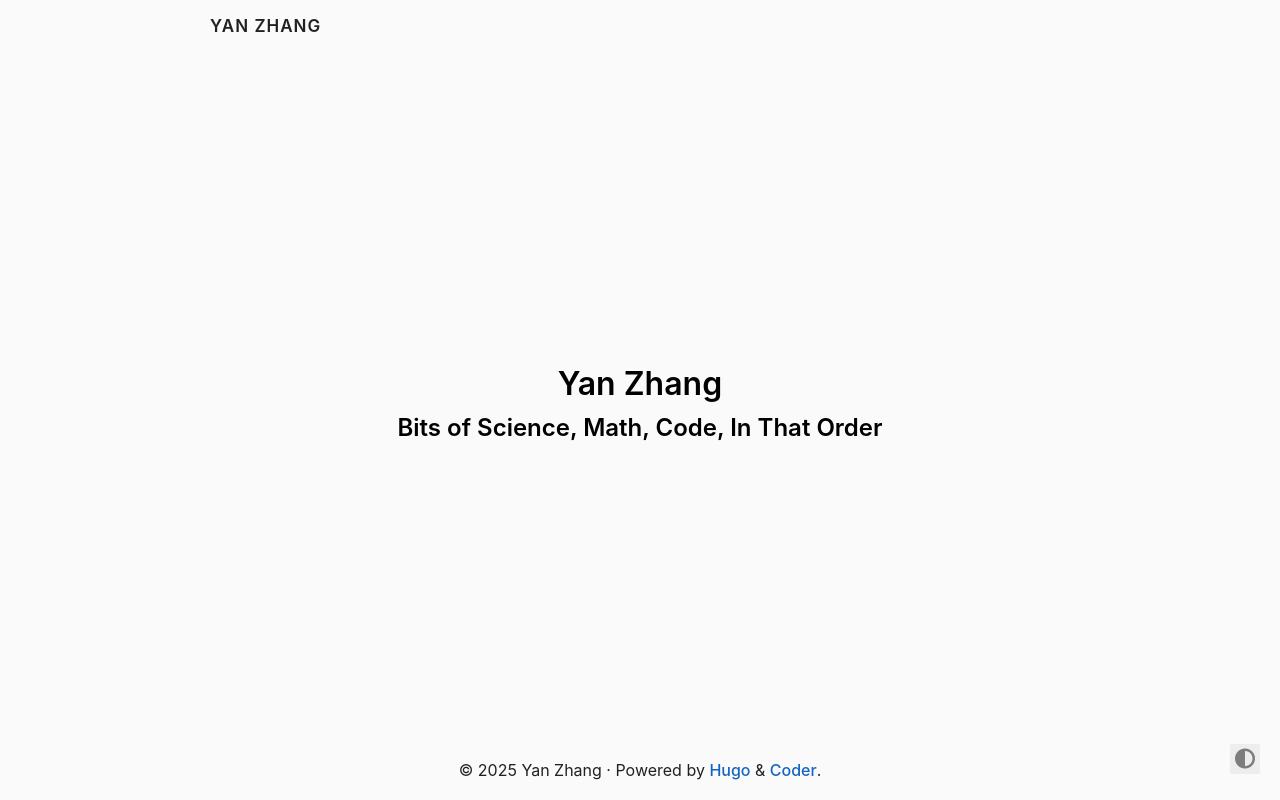
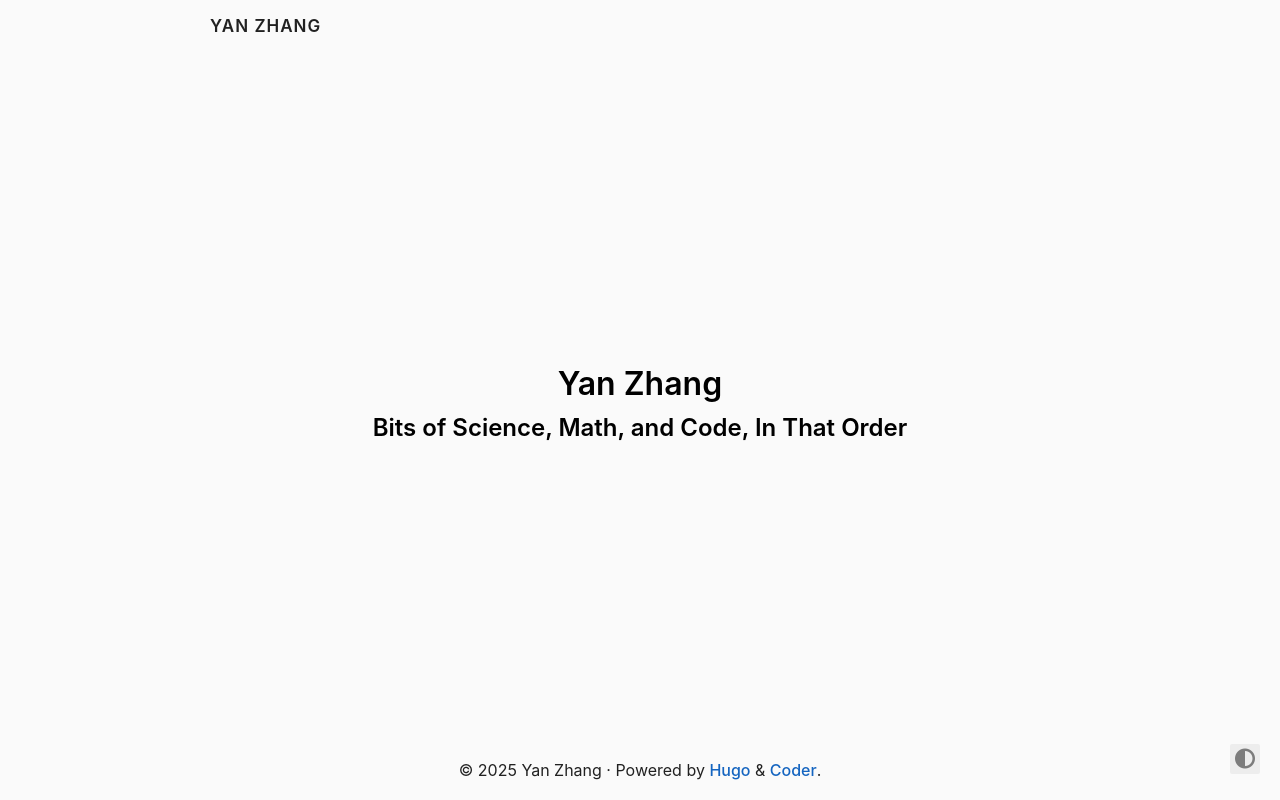
Before and after one commit to yaz62/yaz62.github.io, a plain HTML site: page index.html in a window 1280 px wide. Drawn offline with Linux system fonts and the light colour scheme.

Commit message:
Update site content

```diff
--- a/index.html
+++ b/index.html
@@ -114,7 +114,7 @@
 
     <h1>Yan Zhang</h1>
 
-<h2>Bits of Science, Math, Code, In That Order</h2>
+<h2>Bits of Science, Math, and Code, In That Order</h2>
 
 
 
```
